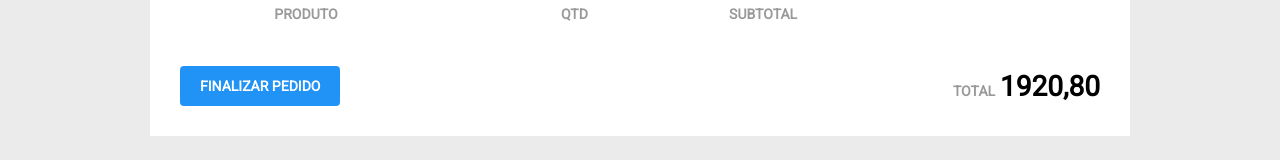
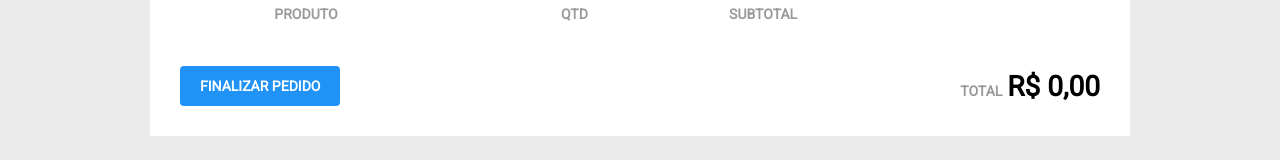
Before and after one commit to RennanD/Marketbook, a React (Create React App) app in the folder frontend/: page /cart in a window 1280 px wide. Shown: the part 148-308 px from the top of the page. Built offline with nearby package versions, Linux system fonts and the light colour scheme.

Commit message:
Refactory values from cart

```diff
--- a/frontend/src/pages/Cart/index.js
+++ b/frontend/src/pages/Cart/index.js
@@ -1,6 +1,9 @@
 import React, { Component } from 'react';
 import { connect } from 'react-redux';
 import { bindActionCreators } from 'redux';
+
+import { formatPrice } from '../../utils/format';
+
 import * as CartActions from '../../store/modules/cart/actions';
 
 import {
@@ -88,7 +91,7 @@
                                     </div>
                                 </td>
                                 <td>
-                                    <strong>R$ 2800,00</strong>
+                                    <strong>{product.subtotal}</strong>
                                 </td>
                                 <td>
                                     <button
@@ -108,7 +111,7 @@
                     <button>Finalizar pedido</button>
                     <Total>
                         <span>TOTAL</span>
-                        <strong>1920,80</strong>
+                        <strong>{this.props.total}</strong>
                     </Total>
                 </footer>
             </Container>
@@ -117,7 +120,15 @@
 }
 
 const mapStateToProps = state => ({
-    cart: state.cart,
+    cart: state.cart.map(product => ({
+        ...product,
+        subtotal: formatPrice(product.price * product.amount),
+    })),
+    total: formatPrice(
+        state.cart.reduce((total, product) => {
+            return total + product.price * product.amount;
+        }, 0)
+    ),
 });
 const mapDispatchToProps = dispatch =>
     bindActionCreators(CartActions, dispatch);
```
